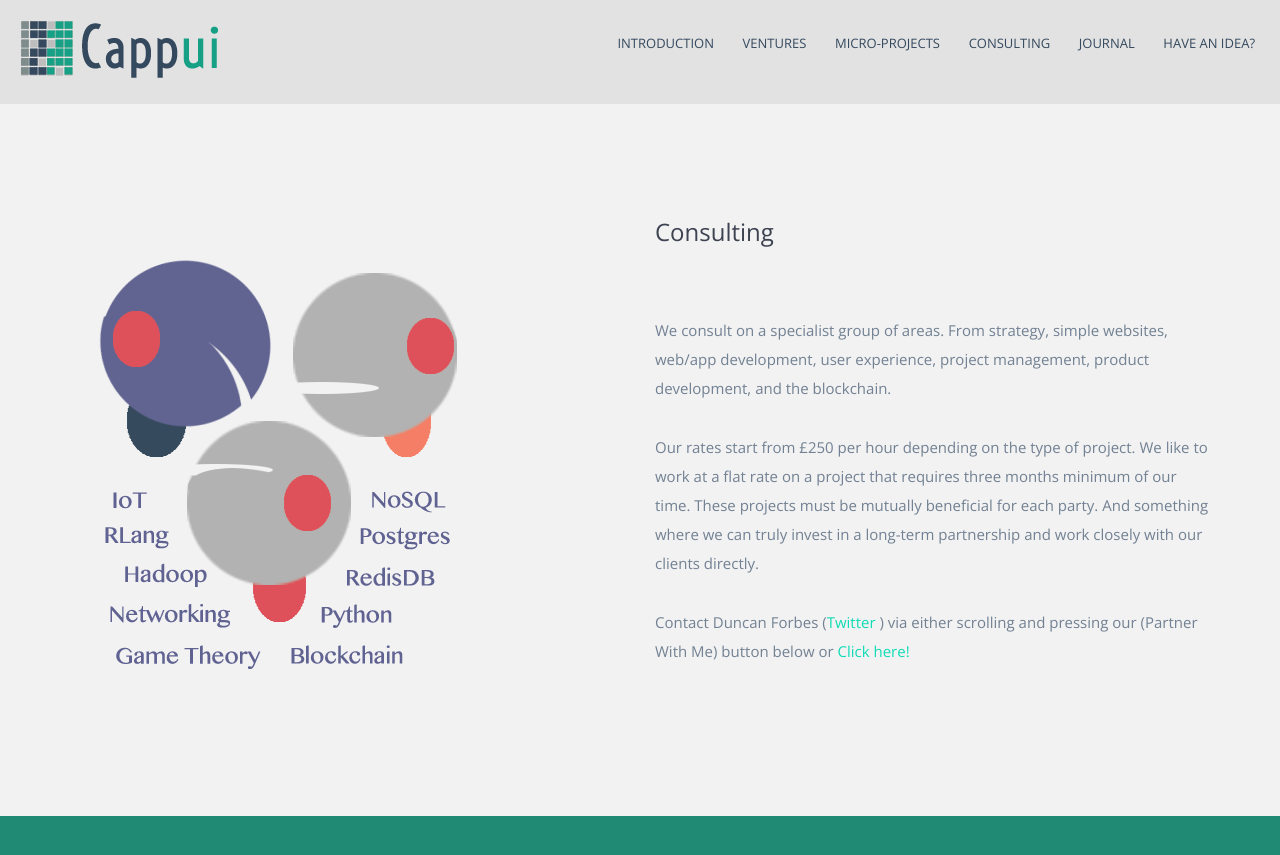
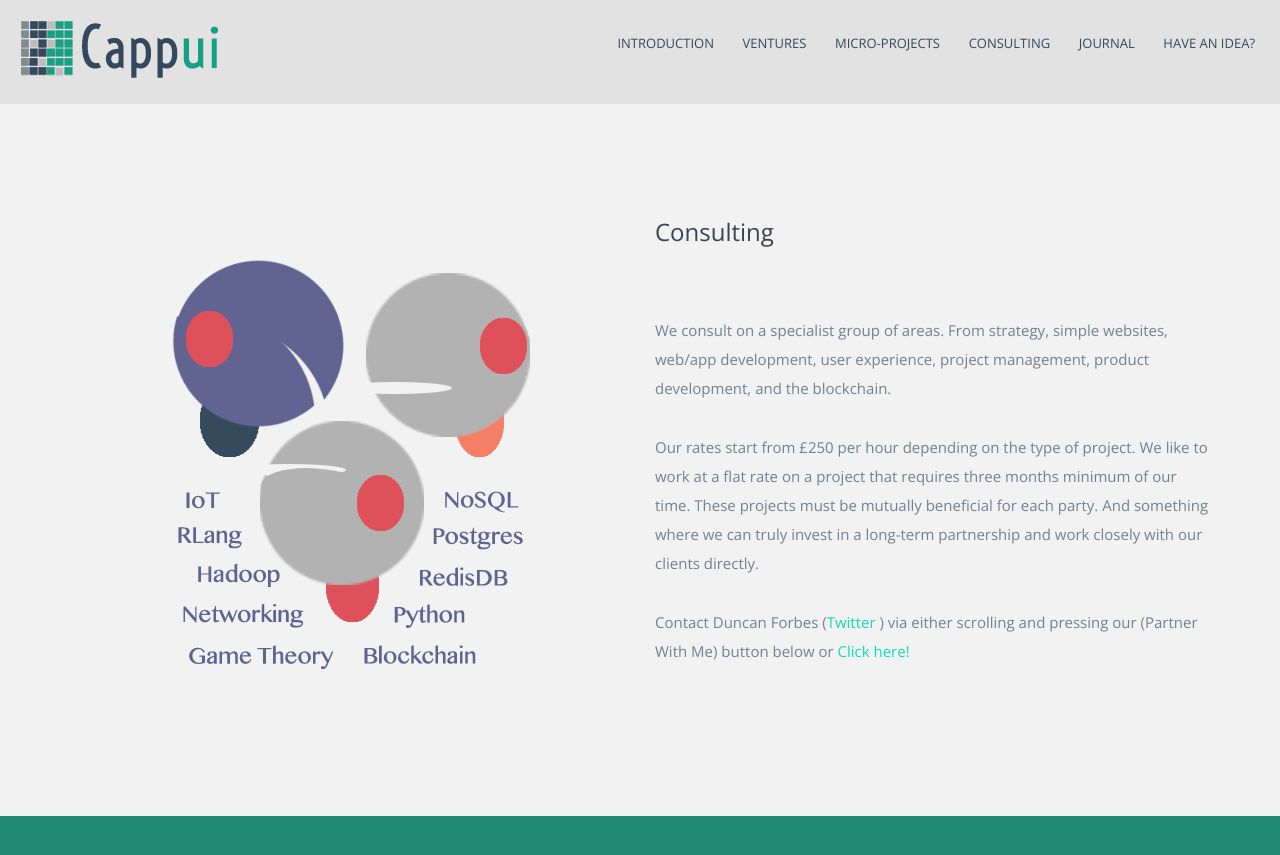
Before and after one commit to Cappui/Cappui-Website, a Jekyll site: the page built from index.html, in a window 1280 px wide and 900 px high, scrolled down 2911 px. Shown: the top 855 px of the window. Built offline with Jekyll 4.4.1, drawn with Linux system fonts in a browser that asks for light colours; nearby versions of some CDN libraries; library files that are not in the unit come from our copies; a style sheet for code colours, icons or effects is not loaded.

Commit message:
Updated index.html

```diff
--- a/index.html
+++ b/index.html
@@ -140,7 +140,7 @@
             <div class="row">
 
                 <div class="col-md-6">
-                   <div class="logo-placeholder"><img src="img/consulting.png"  ></div>
+                   <div class="logo-placeholder" style="text-align: center;"><img src="img/consulting.png"  ></div>
                 </div>
 
                 <div class="col-md-6">
```
